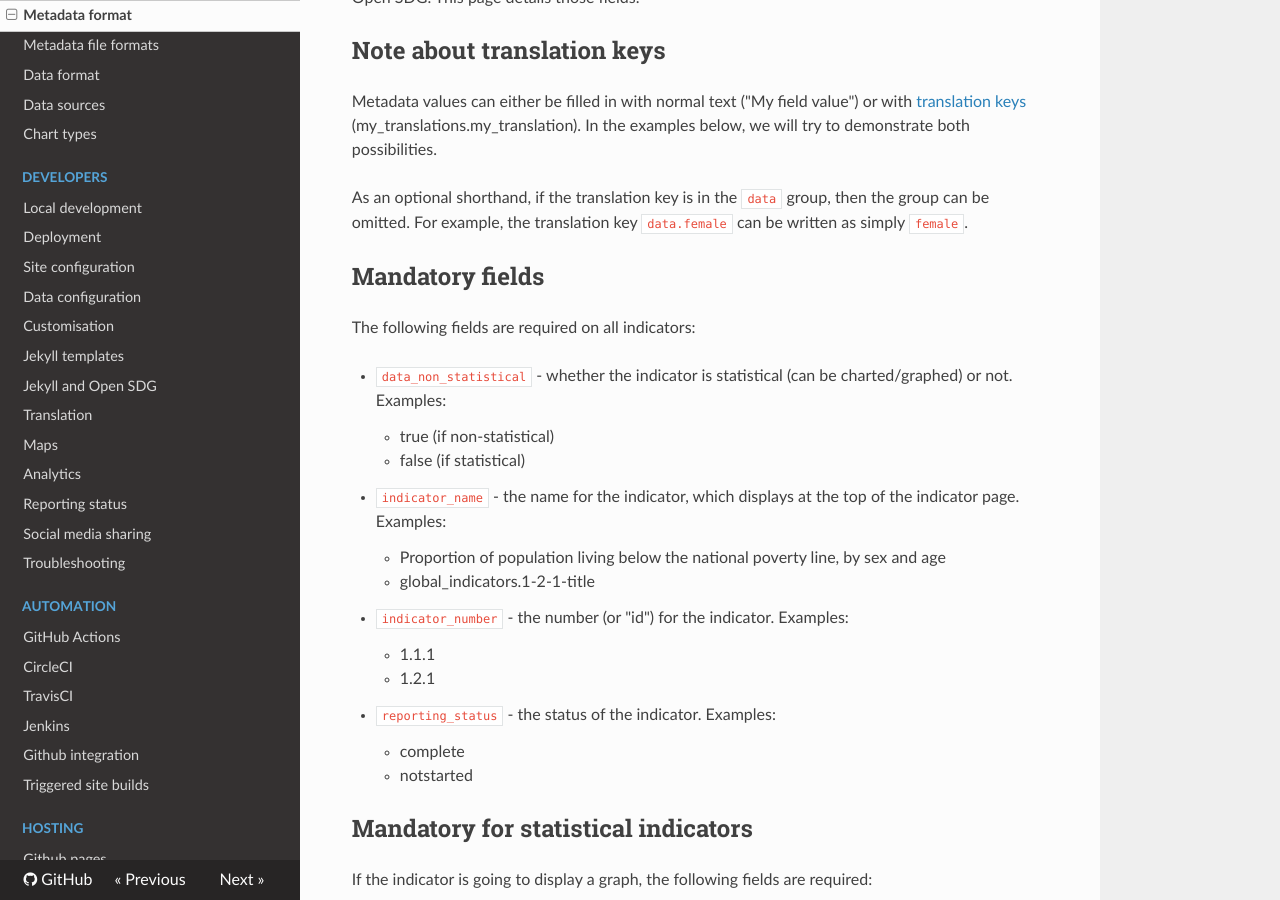
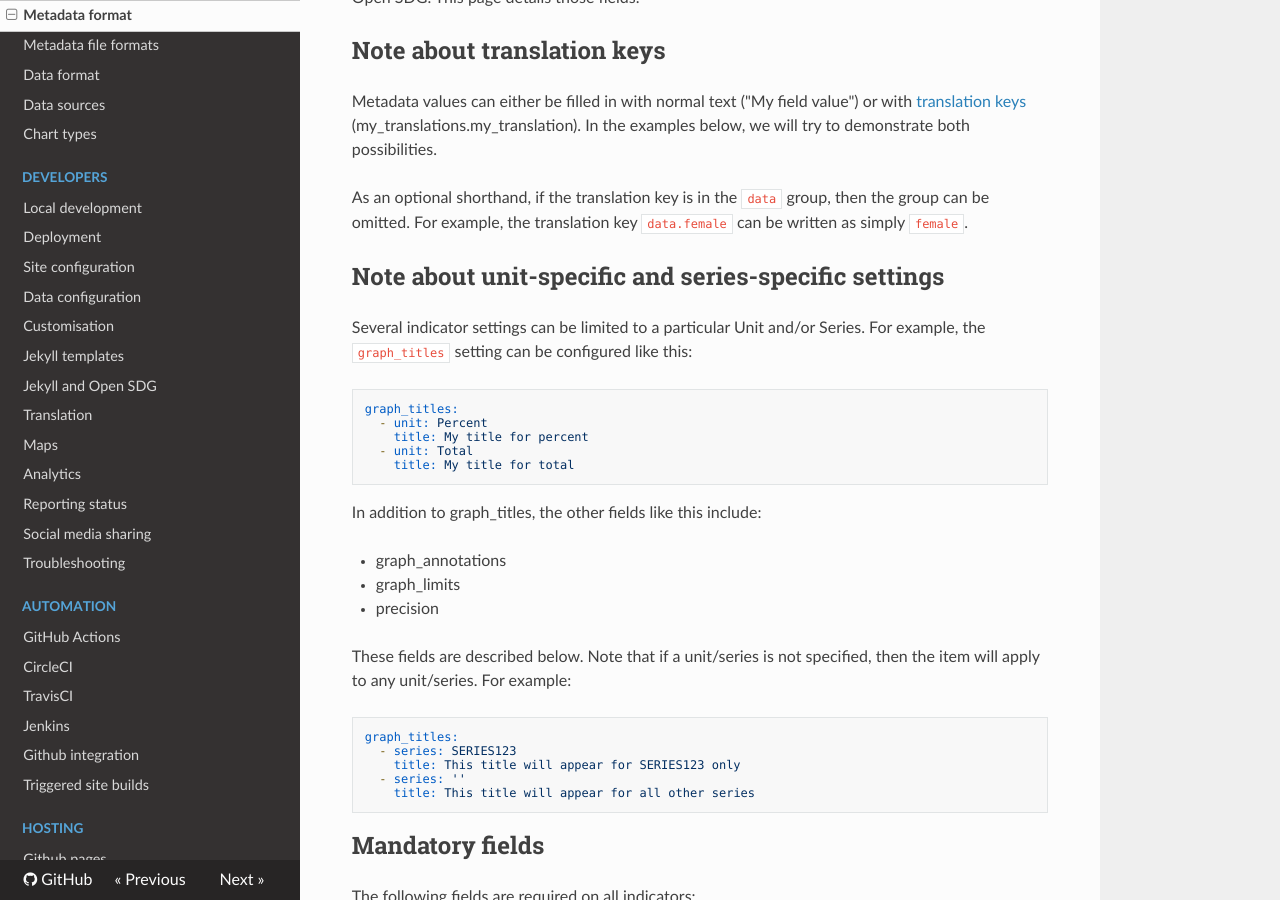
Before and after one commit to open-sdg/open-sdg, an MkDocs documentation site: the page built from docs/metadata-format.md, in a window 1280 px wide and 900 px high, scrolled down 246 px. Built offline with MkDocs 1.6.1, drawn with Linux system fonts in a browser that asks for light colours; nearby versions of some CDN libraries; old or Windows-style settings are respelled for this version of MkDocs.

Commit message:
Note in docs about unit/series-specific fields

````diff
--- a/docs/metadata-format.md
+++ b/docs/metadata-format.md
@@ -7,6 +7,34 @@ In your [data repository](glossary.md#data-repository) the metadata is maintaine
 Metadata values can either be filled in with normal text ("My field value") or with [translation keys](glossary.md#translation-keys) (my_translations.my_translation). In the examples below, we will try to demonstrate both possibilities.
 
 As an optional shorthand, if the translation key is in the `data` group, then the group can be omitted. For example, the translation key `data.female` can be written as simply `female`.
+
+## Note about unit-specific and series-specific settings
+
+Several indicator settings can be limited to a particular Unit and/or Series. For example, the `graph_titles` setting can be configured like this:
+
+```
+graph_titles:
+  - unit: Percent
+    title: My title for percent
+  - unit: Total
+    title: My title for total
+```
+
+In addition to graph_titles, the other fields like this include:
+
+* graph_annotations
+* graph_limits
+* precision
+
+These fields are described below. Note that if a unit/series is not specified, then the item will apply to any unit/series. For example:
+
+```
+graph_titles:
+  - series: SERIES123
+    title: This title will appear for SERIES123 only
+  - series: ''
+    title: This title will appear for all other series
+```
 
 ## Mandatory fields
 
````
